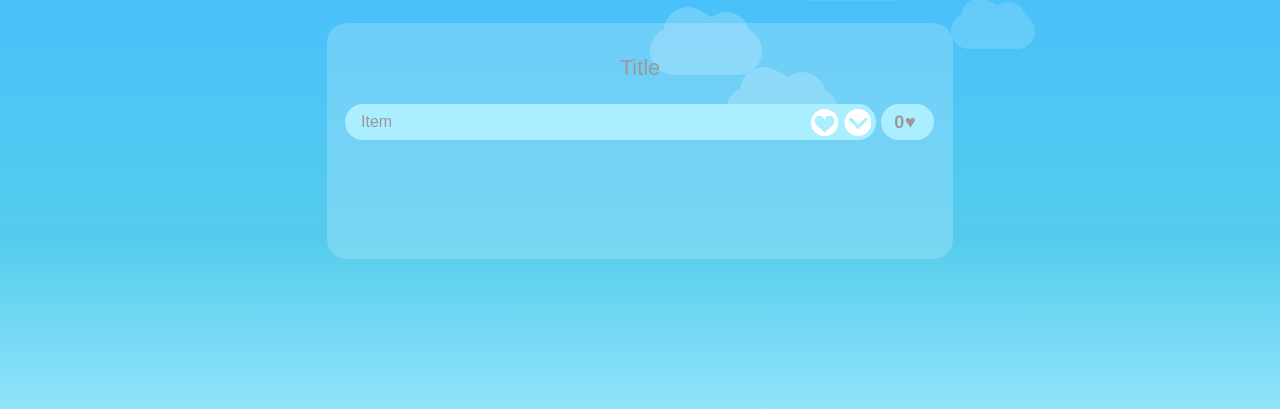
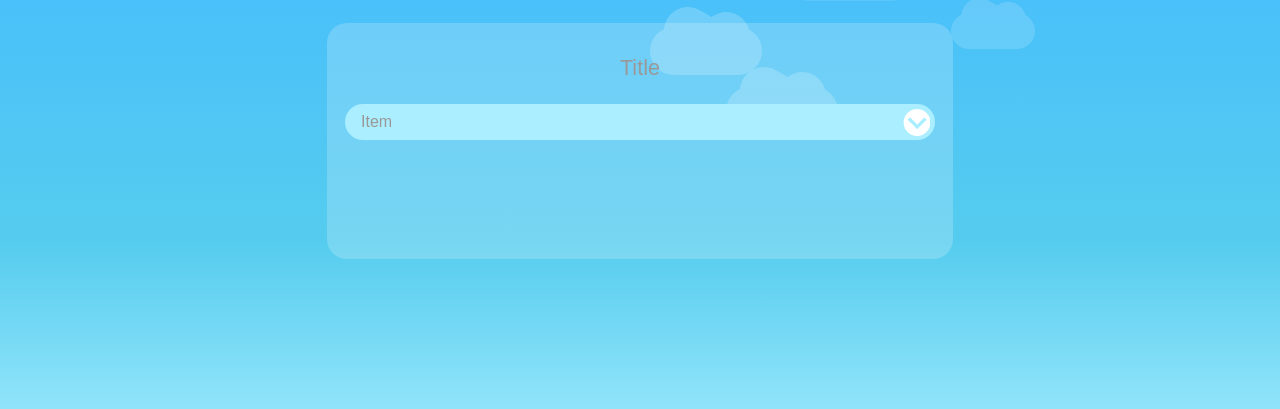
Before and after one commit to neutrinonerd3333/zutara-forever, a Flask app: page / in a window 1280 px wide; the page is wider, and only the part inside the window is pictured. Shown: the part 159-568 px from the top of that part. Run offline with Flask 2, Linux system fonts and the light colour scheme.

Commit message:
toggle vote visible

```diff
--- a/static/css/style_all.css
+++ b/static/css/style_all.css
@@ -118,16 +118,16 @@ input { outline: none; }
 .list * input { color: #666; background-color: #CEF; font-size: 16px; border: 0; outline: none; transition: background 0.25s ease-in-out; -moz-transition: background 0.25s ease-in-out; -webkit-transition: background 0.25s ease-in-out; }
 .list * input:hover { background-color: rgba(255, 255, 255, 0.2); }
 .list * input:focus { background-color: rgba(255, 255, 255, 0.5); }
-.list .listTitle { width: 100; height: 3em; background-color: transparent; margin: 0 0 0.5em 0; }
+.list .listTitle { width: 100%; height: 3em; background-color: transparent; margin: 0 0 0.5em 0; }
 .list .listTitle input { height: 100%; width: calc(100% - 2em); background-color: transparent; padding: 0 1em; outline: none; border: 0; border-radius: 20px; text-align: center; font-size: 1.2em; }
 .list .listTitle input:focus { background-color: rgba(255, 255, 255, 0.5); }
-.list .listItem { width: 90%; min-height: 2em; background-color: transparent; border-radius: 20px; margin: 0; margin-bottom: 1em; padding: 0; position: relative; display: inline-block; }
-.list .votes { width: 10%; min-height: 2em; background-color: #AEF; border-radius: 20px; margin-right: -5px; margin-bottom: 1em; right: -10%; padding: 0; position: absolute; }
+.list .listItem { width: 100%; min-height: 2em; background-color: transparent; border-radius: 20px; margin: 0; margin-bottom: 1em; padding: 0; position: relative; display: inline-block; }
+.list .votes { display: none; width: 10%; min-height: 2em; background-color: #AEF; border-radius: 20px; margin-right: -5px; margin-bottom: 1em; right: -10%; padding: 0; position: absolute; }
 .list .votes div { color: #999; font-size: 1em; position: absolute; padding-top: 15%; padding-left: 15%; padding-right: 15%; left: 10%; letter-spacing: 0.8px; font-weight: lighter; }
 
 /* SPECIFICS OF EACH LIST ITEM */
 .listItem .itemTitle { position: relative; display: block; width: 100%; height: 2em; background-color: transparent; border-radius: 20px 20px 0 0; padding: 0; margin: 0; }
-.listItem .itemTitle input { background-color: #AEF; padding: 0 5em 0 1em; margin: 0; border-radius: 20px; height: 100%; width: calc(100% - 6em); }
+.listItem .itemTitle input { background-color: #AEF; padding: 0 3em 0 1em; margin: 0; border-radius: 20px; height: 100%; width: calc(100% - 4em); }
 .listItem .attributes { border-radius: 0 0 20px 20px; display: none; }
 .listItem .attributes .attribute { overflow: hidden; width: 100%; height: 2em; display: block; padding: 0; margin: 0; border-radius: 0 0 20px 20px; }
 .listItem .attributes .attribute .key, .listItem .attributes .attribute .value { display: inline-block; height: 100%; margin: 0; width: 30%; }
@@ -142,7 +142,7 @@ input { outline: none; }
 
 .icon-minus { position: relative; right: calc(-100% + 26px + .3em); top: -2em; background-position: -4.5em -1.5em; }
 
-.icon-heart { right: 2.1em; top: 0.3em; background-position: -6em 0; }
+.icon-heart { right: 2.1em; top: 0.3em; background-position: -6em 0; display: none; }
 
 /* MY LISTS INTERFACE */
 .mylists { /* ICONS FOR PERMISSIONS */ }
--- a/static/css/style_all.sass
+++ b/static/css/style_all.sass
@@ -465,7 +465,7 @@ input
         &:focus
             background-color: $color-transparent-medium
     .listTitle
-        width: 100
+        width: 100%
         height: 3em
         background-color: transparent
         margin: 0 0 .5em 0
@@ -482,7 +482,7 @@ input
             &:focus
                 background-color: $color-transparent-medium
     .listItem
-        width: 90%
+        width: 100%
         min-height: 2em
         background-color: transparent
         border-radius: 20px
@@ -492,6 +492,7 @@ input
         position: relative
         display: inline-block
     .votes
+        display: none
         width: 10%
         min-height: 2em
         background-color: $color-bright-light
@@ -525,11 +526,11 @@ input
         margin: 0
         input
             background-color: $color-bright-light
-            padding: 0 5em 0 1em
+            padding: 0 3em 0 1em
             margin: 0
             border-radius: 20px
             height: 100%
-            width: calc(100% - 6em)
+            width: calc(100% - 4em)
     .attributes
         border-radius: 0 0 20px 20px
         display: none
@@ -592,6 +593,7 @@ input
     right: 2.1em
     top: .3em
     background-position: -6em 0
+    display: none
 
 /* MY LISTS INTERFACE */
 .mylists
--- a/static/js/home.js
+++ b/static/js/home.js
@@ -14,34 +14,22 @@ $(document).ready(function() {
     $("body").on('click', "input[type='url']", function() {
         $(this).select();
         document.execCommand("copy");
-        alert("Link copied to clipboard!");
+        // alert("Link copied to clipboard!");
     });
 
-    if (listid === null) {
-        $.ajax({
+    var loggedIn = false;
+    $.ajax({
             url: "/api/loggedin",
             method: 'POST',
             success: function(data, status, jqxhr) {
                 // logged in if true, guest if false
                 if (data.loggedin) {
-
+                    authenticated();
                 } else {
-                    $(".list").one("mouseenter", askForTutorial);
+                    guest();
                 }
             }
         });
-    } else {
-        // if this is route /list/<listid>,
-        // bind all the ajax save listeners now
-        enableLiveSave();
-        $(".listItem").each(function(index) {
-            loadVotes($(this));
-        });
-        $("#link input").show();
-        // console.log(getPermissions(listid));
-    }
-    // load current votes
-
 
     // save
     $(".list").on('focusin', ".itemTitle input", function() {
@@ -154,6 +142,37 @@ $(document).ready(function() {
     });
 });
 
+function votesVisible() {
+    $(".votes").show();
+    $(".icon-heart").show();
+    $(".listItem").css("width", "90%");
+    $(".itemTitle input").css({"padding": "0 5em 0 1em", "width": "calc(100% - 6em)"});
+}
+
+function authenticated() {
+    loggedIn = true;
+    if (listid !== null) {
+        // if this is route /list/<listid>, bind listeners
+        enableLiveSave();
+        $(".listItem").each(function(index) {
+            loadVotes($(this));
+        });
+        $("#link input").show();
+    }
+    votesVisible();
+}
+
+function guest() {
+    loggedIn = false;
+    if (listid === null) {
+        $(".list").one("mouseenter", askForTutorial);
+    }
+    else {
+        enableLiveSave();
+        $("#link input").show();
+    }
+}
+
 function askToMakeList() {
     $("#link").html("<div class='yes'>Click to Save</div> or <div class='no'>Nah</div>");
 }
@@ -254,6 +273,7 @@ function isLastItem() {
 
 function addItem(curListItem) {
     $(curListItem).after("<div class='listItem'><div class='votes'><div><b>0</b>&#9829;</div></div> <!--list item--> <div class='icon-heart icon'></div>  <div class='itemTitle'> <input type='text' placeholder='Item'> </div> <div class='icon-down icon'></div> <div class='attributes'> <!--all item attributes--> <div class='attribute'> <!--single item attribute--> <div class='key' ><input type='text' placeholder='Note' ></div ><div class='value' ><input type='text' placeholder='Value' ></div><div class='icon-minus icon'></div> </div></div> </div>");
+    if(loggedIn) {votesVisible();}
     resize();
 }
 
```
Also changed, not shown: 1 other file.
